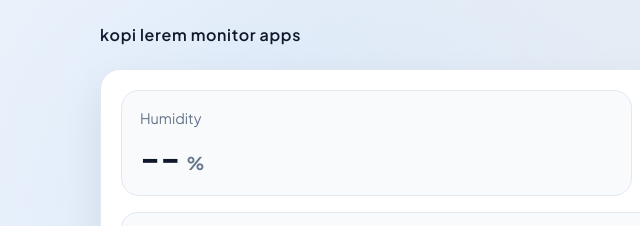
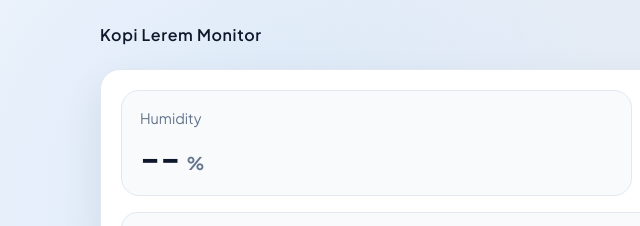
Before and after one commit to PliTheGeek/kopi_lerem_web_control, a website: page public/index.html in a window 1280 px wide. Shown: the top 226 px of the page, 0-640 px from the left. Drawn offline with nearby package versions, Linux system fonts and the light colour scheme; no server answers.

Commit message:
Update Logo Text

```diff
--- a/public/index.html
+++ b/public/index.html
@@ -15,7 +15,7 @@
 	<body>
 		<div class="page">
 			<nav class="nav">
-				<div class="logo">kopi lerem monitor apps</div>
+				<div class="logo">Kopi Lerem Monitor</div>
 			</nav>
 
 			<header class="hero">
```
